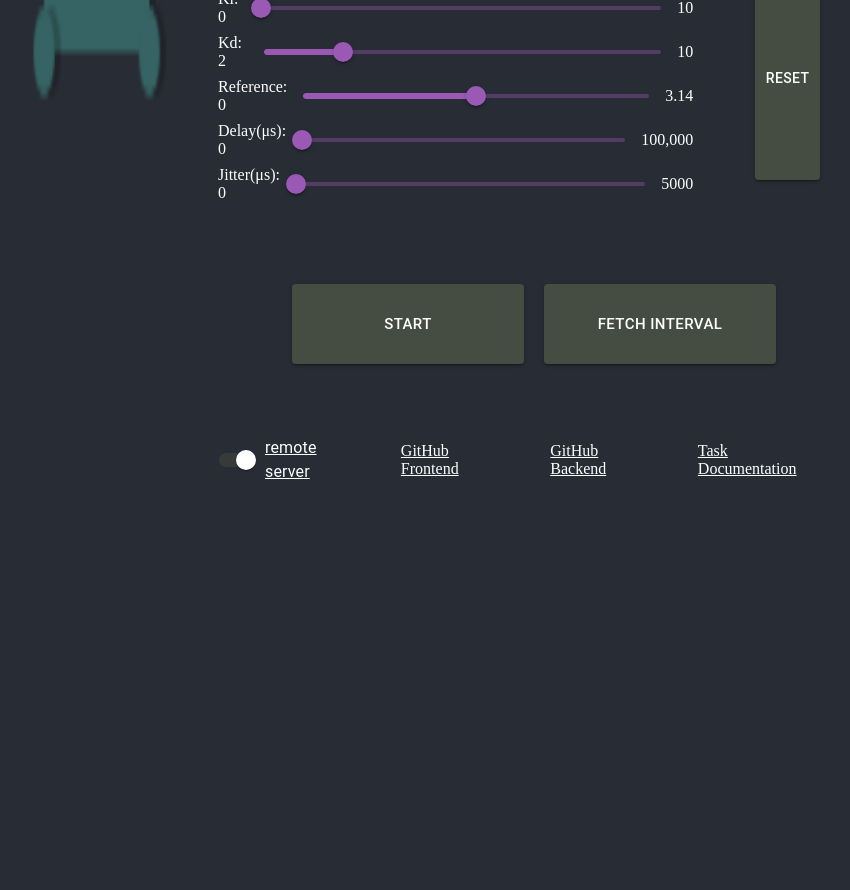
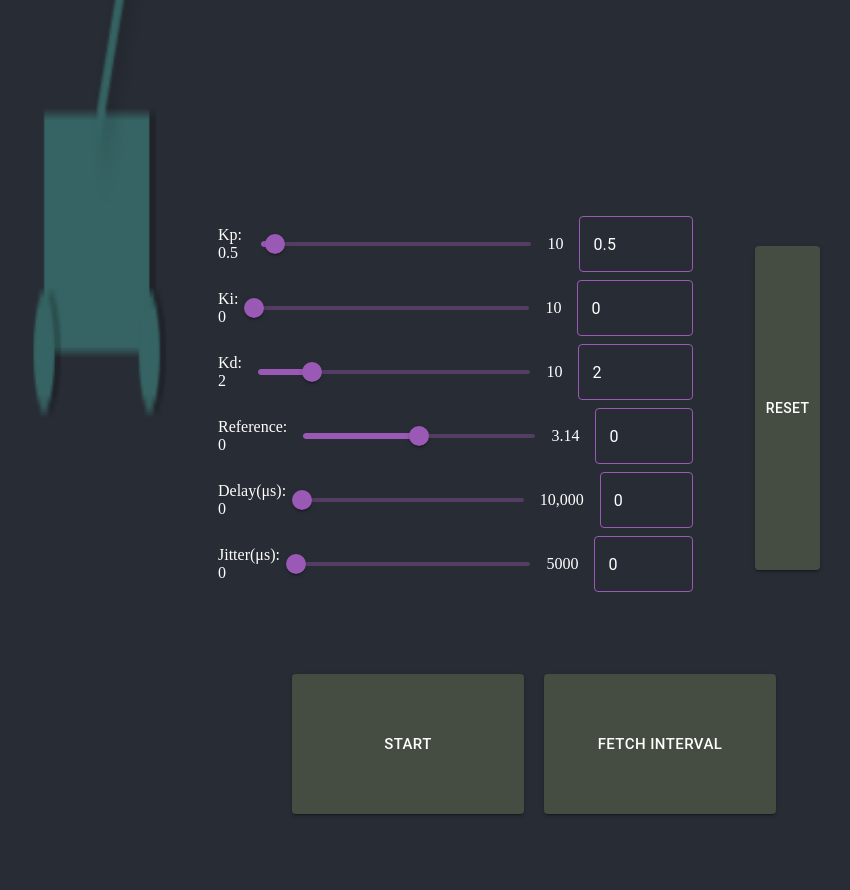
Before and after one commit to linem-davton/inverted_pendulum_frontend, a React (Vite) app: page / in a window 1280 px wide. Shown: the part 840-1730 px from the top of the page, without its empty margins (430-1280 px from the left). Before the commit the page ends 1338 px from the top, so only its background shows below. Built offline with nearby package versions, Linux system fonts and the light colour scheme; no server answers.

Commit message:
transferred changes

```diff
--- a/src/App.css
+++ b/src/App.css
@@ -144,3 +144,19 @@ footer {
     align-items: center;
   }
 }
+
+.MuiInputBase-input {
+  color: white !important; /* Ensure text color is white */
+}
+
+.MuiOutlinedInput-root fieldset {
+  border-color: #9b59b6 !important; /* Ensure border color is white */
+}
+
+.MuiOutlinedInput-root:hover fieldset {
+  border-color: #555 !important; /* Ensure border color stays white on hover */
+}
+
+.MuiOutlinedInput-root.Mui-focused fieldset {
+  border-color: #555 !important; /* Ensure border color stays white when focused */
+}
--- a/src/components/Slider.tsx
+++ b/src/components/Slider.tsx
@@ -4,6 +4,7 @@ import Box from "@mui/material/Box";
 import Stack from "@mui/material/Stack";
 import config from "../config.json";
 import Button from "@mui/material/Button";
+import TextField from "@mui/material/TextField";
 
 let serverUrl: string = config.localServer;
 
@@ -27,14 +28,22 @@ function ControllerSliders({ server }: { server: string }) {
 
   const handleSliderChange = (name: string, value: any) => {
     let min, max;
+
     switch (name) {
       case "kp":
         setKp(() => {
+
           if (value > 0.95 * kpRange[1] || value < 2 * kpRange[0]) {
             min = Math.round((value / 5 + Number.EPSILON) * 100) / 100;
             max = Math.round((value * 5 + Number.EPSILON) * 100) / 100;
+
+            if (max < 10){
+              max = 10;
+            }
+
             setKpRange([min, max]);
           }
+
           return Math.round((value + Number.EPSILON) * 100) / 100;
         });
         break;
@@ -43,6 +52,11 @@ function ControllerSliders({ server }: { server: string }) {
           if (value > 0.95 * kiRange[1] || value < 2 * kiRange[0]) {
             min = Math.round((value / 5 + Number.EPSILON) * 100) / 100;
             max = Math.round((value * 5 + Number.EPSILON) * 100) / 100;
+
+            if (max < 10){
+              max = 10;
+            }
+
             setKiRange([min, max]);
           }
           return Math.round((value + Number.EPSILON) * 100) / 100;
@@ -53,6 +67,11 @@ function ControllerSliders({ server }: { server: string }) {
           if (value > 0.95 * kdRange[1] || value < 2 * kdRange[0]) {
             min = Math.round((value / 5 + Number.EPSILON) * 100) / 100;
             max = Math.round((value * 5 + Number.EPSILON) * 100) / 100;
+
+            if (max < 10){
+              max = 10;
+            }
+
             setKdRange([min, max]);
           }
           return Math.round((value + Number.EPSILON) * 100) / 100;
@@ -132,6 +151,22 @@ function ControllerSliders({ server }: { server: string }) {
             onChange={(_event, newValue) => handleSliderChange("kp", newValue)}
           />
           <span>{kpRange[1]}</span>
+          <TextField
+            value={kp}
+            onChange={(e) => {
+              const newValue = parseFloat(e.target.value);
+              if (!isNaN(newValue) && newValue >= 0 && newValue <= Infinity) {
+                handleSliderChange("kp", newValue);
+              }
+            }}
+            type="number"
+            inputProps={{
+              step: (kpRange[1] - kpRange[0]) / 100,
+              min: 0,
+              max: Infinity,
+            }}
+            sx={{ width: "200px" }}
+          />
         </Stack>
         <Stack spacing={2} direction="row" sx={{ mb: 1 }} alignItems="center">
           <span>Ki: {ki}</span>
@@ -144,6 +179,22 @@ function ControllerSliders({ server }: { server: string }) {
             onChange={(_event, newValue) => handleSliderChange("ki", newValue)}
           />
           <span>{kiRange[1]}</span>
+          <TextField
+            value={ki}
+            onChange={(e) => {
+              const newValue = parseFloat(e.target.value);
+              if (!isNaN(newValue) && newValue >= 0 && newValue <= Infinity) {
+                handleSliderChange("ki", newValue);
+              }
+            }}
+            type="number"
+            inputProps={{
+              step: 0.01,
+              min: 0,
+              max: Infinity,
+            }}
+            sx={{ width: "200px" }}
+          />
         </Stack>
         <Stack spacing={2} direction="row" sx={{ mb: 1 }} alignItems="center">
           <span>Kd: {kd}</span>
@@ -156,6 +207,22 @@ function ControllerSliders({ server }: { server: string }) {
             onChange={(_event, newValue) => handleSliderChange("kd", newValue)}
           />
           <span>{kdRange[1]}</span>
+          <TextField
+            value={kd}
+            onChange={(e) => {
+              const newValue = parseFloat(e.target.value);
+              if (!isNaN(newValue) && newValue >= 0 && newValue <= Infinity) {
+                handleSliderChange("kd", newValue);
+              }
+            }}
+            type="number"
+            inputProps={{
+              step: 0.01,
+              min: 0,
+              max: Infinity,
+            }}
+            sx={{ width: "200px" }}
+          />
         </Stack>
         <Stack spacing={2} direction="row" sx={{ mb: 1 }} alignItems="center">
           <span>Reference: {ref}</span>
@@ -168,6 +235,22 @@ function ControllerSliders({ server }: { server: string }) {
             onChange={(_event, newValue) => handleSliderChange("ref", newValue)}
           />
           <span>3.14</span>
+          <TextField
+            value={ref}
+            onChange={(e) => {
+              const newValue = parseFloat(e.target.value);
+              if (!isNaN(newValue) && newValue >= -3.14 && newValue <= 3.14) {
+                handleSliderChange("ref", newValue);
+              }
+            }}
+            type="number"
+            inputProps={{
+              step: 0.01,
+              min: -3.14,
+              max: 3.14,
+            }}
+            sx={{ width: "200px" }}
+          />
         </Stack>
         <Stack spacing={2} direction="row" sx={{ mb: 1 }} alignItems="center">
           <span>Delay(μs): {delay}</span>
@@ -181,7 +264,23 @@ function ControllerSliders({ server }: { server: string }) {
               handleSliderChange("delay", newValue)
             }
           />
-          <span>100,000</span>
+          <span>10,000</span>
+          <TextField
+            value={delay}
+            onChange={(e) => {
+              const newValue = parseFloat(e.target.value);
+              if (!isNaN(newValue) && newValue >= 0 && newValue <= 10000) {
+                handleSliderChange("delay", newValue);
+              }
+            }}
+            type="number"
+            inputProps={{
+              step: 10,
+              min: 0,
+              max: 10000,
+            }}
+            sx={{ width: "200px" }}
+          />
         </Stack>
         <Stack spacing={2} direction="row" sx={{ mb: 1 }} alignItems="center">
           <span>Jitter(μs): {jitter}</span>
@@ -196,6 +295,22 @@ function ControllerSliders({ server }: { server: string }) {
             }
           />
           <span>5000</span>
+          <TextField
+            value={jitter}
+            onChange={(e) => {
+              const newValue = parseFloat(e.target.value);
+              if (!isNaN(newValue) && newValue >= 0 && newValue <= 5000) {
+                handleSliderChange("jitter", newValue);
+              }
+            }}
+            type="number"
+            inputProps={{
+              step: 10,
+              min: 0,
+              max: 5000,
+            }}
+            sx={{ width: "200px" }}
+          />
         </Stack>
       </Box>
       <Button variant="contained" sx={{ margin: "30px" }} onClick={resetSlider}>
```
